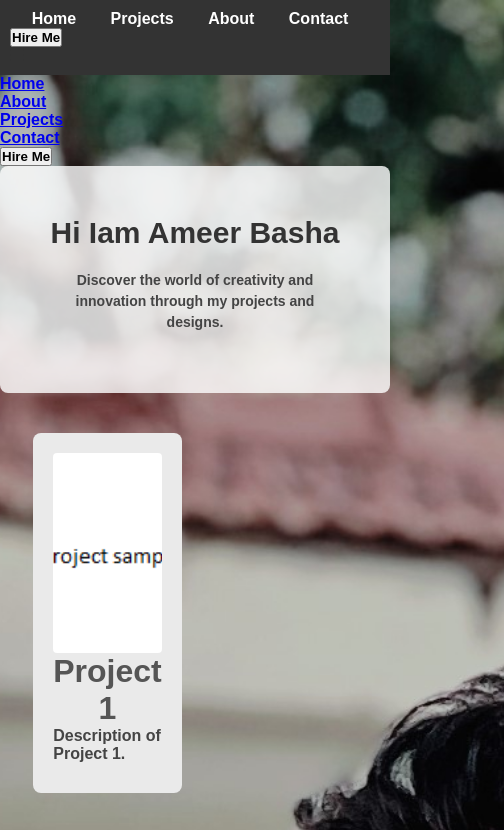
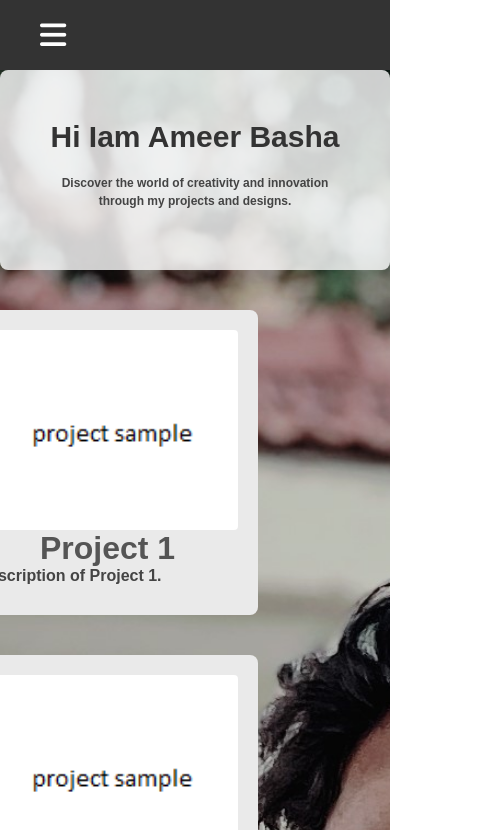
Before and after one commit to AmeerBashaK/Portfolio, a plain HTML site: page index.html in a window 390 px wide. Shown: the top 830 px of the page, 504 px wide, since content can reach past the window. Drawn offline with Linux system fonts and the light colour scheme.

Commit message:
Update style.css

```diff
--- a/style.css
+++ b/style.css
@@ -4,7 +4,17 @@
     font-family: 'popins',sans-serif;
     font-weight: bold;
     box-sizing: border-box;
+    /* border: 2px solid red; */
+
 }
+
+a{
+  text-decoration: none;
+}
+ul{
+  list-style: none;
+}
+
 body {
     background-image: url('Images/IMG_20230810_195421.jpg');
     background-size: cover;
@@ -13,6 +23,11 @@ body {
     color: #333;
     margin: 0;
     padding: 0;
+  }
+
+  header.nav-header{
+    position: relative;
+    z-index: 100;
   }
 
   .container {
@@ -33,7 +48,7 @@ body {
   }
 
   .box {
-    flex: 1 1 300px;
+    flex: 1 0 300px;
     margin: 20px;
     padding: 20px;
     background-color: #eaeaea;
@@ -41,10 +56,40 @@ body {
     transition: transform 0.3s ease-in-out, box-shadow 0.3s ease-in-out;
   }
 
+
   .box:hover {
     transform: translateY(-20px);
     box-shadow: 0px 10px 20px rgba(0, 0, 0, 0.2);
   }
+
+  .dropdown{
+    position: absolute;
+    right: 2rem;
+    top: 80px;
+    width: 300px;
+    height: 0;
+    overflow: hidden;
+    border-radius: 10px;
+    background: rgba(255, 255, 255, 0.1);
+    backdrop-filter: blur(25px);
+    display: flex;
+    flex-direction: column;
+    justify-content: center;
+    align-items: center;
+    transition: height 0.2s cubic-bezier(.175, 0.885,0.32, 1.275)
+}
+.dropdown button{
+    margin: 0;
+    display: none;
+}
+.dropdown.open{
+    height: 240px;
+}
+.dropdown ul li{
+    margin: 18px 0;
+    font-size: 18px;
+    width: 100%;
+}
 
   .About-box{
     flex: 1 1 300px;
@@ -84,9 +129,16 @@ body {
   .navbar {
     background-color: #333;
     padding: 10px;
+    width: 100%;;
+    height: 70px;
+    position: sticky;
+    display: flex;
+    justify-content: space-around;
+    align-items: center;
   }
 
   .navbar ul {
+    display: flex;
     margin: 0;
     padding: 0;
     list-style-type: none;
@@ -103,6 +155,143 @@ body {
     text-decoration: none;
     padding: 5px 10px;
   }
+
+  .navbar a,.navbar i,.dropdown a{
+    color: #fff;
+  }
+
+  .navbar .logo h1 a{
+    color: rgb(255, 115, 0);
+  }
+
+  .navbar ul li{
+    margin: 0 40px;
+  }
+
+  .navbar ul li a:hover ,.dropdown ul li a:hover{
+    color: rgb(255, 115, 0);
+  }
+
+  .navbar button , .dropdown button{
+    padding: 5px 12px;
+    background: #333;
+    border: none;
+    outline: none;
+    color: #fff;
+    border-radius: 5px;
+    cursor: pointer;
+    margin-right: 20px;
+  }
+
+  .navbar button:hover{
+    background: rgb(170, 6, 6);
+  }
+
+  .navbar .btn-div{
+    display: flex;
+    align-items: center;
+    /* justify-content: ; */
+  }
+
+  .navbar .toggle-btn{
+    transition: .3s;
+  }
+
+  .navbar i {
+    display: none;
+    font-size: 30px;
+    transition: .3s;
+  }
+
+  .navbar i.fa-bars{
+    display: none;
+  }
+
+  .dropdown{
+    position: absolute;
+    right: 2rem;
+    top: 80px;
+    width: 300px;
+    height: 0;
+    overflow: hidden;
+    border-radius: 10px;
+    background: rgba(255, 255, 255, 0.1);
+    backdrop-filter: blur(25px);
+    display: flex;
+    flex-direction: column;
+    justify-content: center;
+    align-items: center;
+    transition: height 0.2s cubic-bezier(.175, 0.885,0.32, 1.275)
+  }
+
+  .dropdown button{
+    margin: 0;
+    display: none;
+  }
+
+  .dropdown.open{
+    height: 240px;
+  }
+
+  .dropdown ul li{
+    margin: 18px 0;
+    font-size: 18px;
+    width: 100%;
+  }
+
+  @media only screen and (max-width: 767px) {
+    .navbar ul{
+      display: none;
+    }
+
+    .navbar{
+      justify-content: space-between;
+      padding: 0 40px;
+    }
+
+    .navbar i.fa-bars{
+      display: block;
+    }
+
+    .dropdown button{
+      display: none;
+    }
+
+    .introduction p{
+      font-size: 14px; /* maximum font size for smaller screens */
+    }
+
+  }
+
+  @media only screen and (max-width: 480px) {
+
+    .navbar button {
+      display: none;
+    }
+
+    .dropdown button{
+      display: block;
+    }
+
+    .dropdown {
+      left: 2rem;
+      width: unset;
+    }
+
+    .introduction p{
+    font-size: 12px; /* maximum font size for even smaller screens */
+    }
+
+    .contact a{
+      font-size:6px ;
+    }
+
+    .navbar .toggle-btn:hover{
+
+    }
+
+  }
+
 
   /* Introduction Section Styles */
   .introduction {
@@ -122,23 +311,6 @@ body {
     line-height: 1.5;
   }
 
-
-
-@media (max-width: 768px) {
-  .introduction p{
-    font-size: 14px; /* maximum font size for smaller screens */
-
-  }
-
-}
-
-@media (max-width: 480px) {
-  .introduction p{
-
-  }
-    font-size: 12px; /* maximum font size for even smaller screens */
-  </p>
-}
 
   /* Project and About Section Styles */
   .section {
@@ -162,7 +334,6 @@ body {
   /* Contact Section Styles */
   .contact {
     text-align: center;
-    padding: 50px;
     background-color: rgba(255, 255, 255, 0.8);
     border-radius: 8px;
   }
@@ -174,6 +345,11 @@ body {
 
   .contact p {
     line-height: 1.5;
+  }
+
+  .contact a{
+    flex: 1 1 1;
+    margin: 20px;
   }
 
   .contact .contact-info {
```
